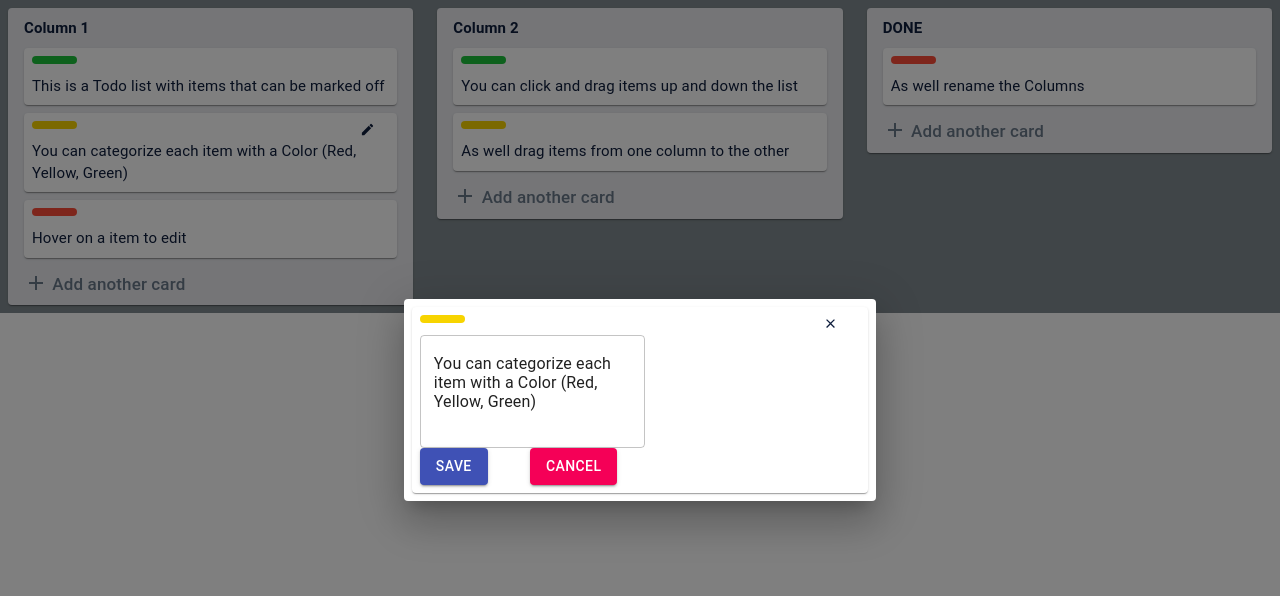
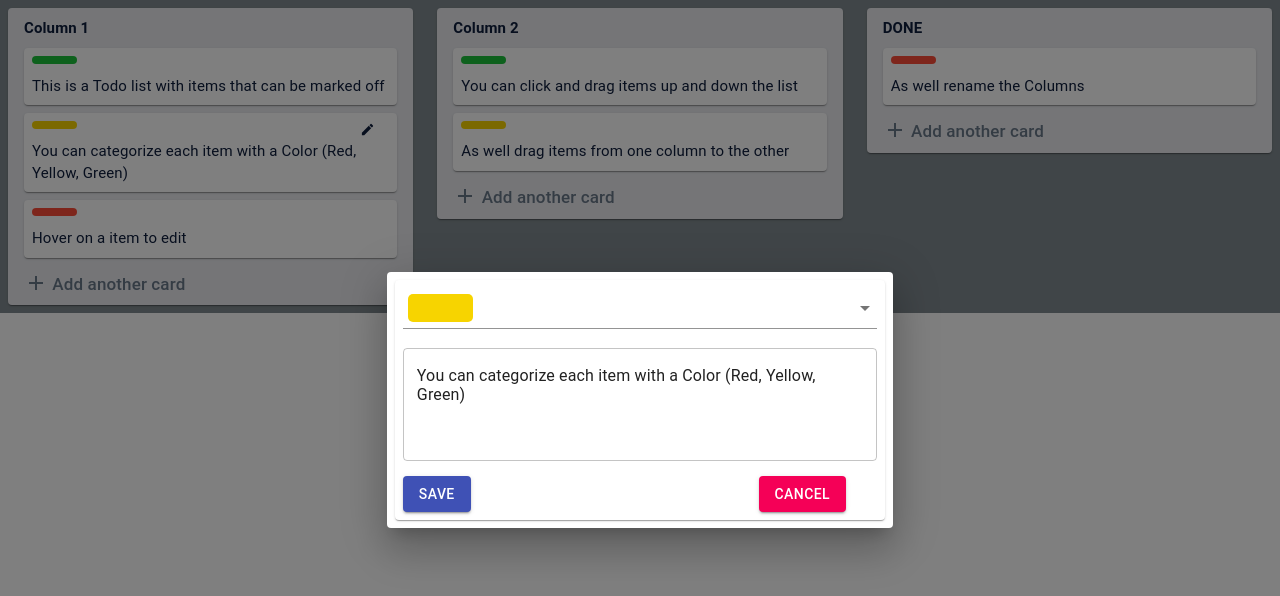
Before and after one commit to IsmaelTerreno/trello-geek, a React (Create React App) app: page / in a window 1280 px wide. Both pictures are taken after a click on the element 210 px from the left and 152 px from the top of the page. Shown: the top 596 px of the page. Built offline with nearby package versions, Linux system fonts and the light colour scheme.

Commit message:
Update color in task.

```diff
--- a/src/TaskCardForm.js
+++ b/src/TaskCardForm.js
@@ -1,8 +1,16 @@
 import React, {useState, useEffect} from 'react';
 import { makeStyles } from '@material-ui/core/styles';
-import { Paper, Box, Grid, Dialog, TextField, Button } from '@material-ui/core';
+import {
+  Paper,
+  Box,
+  Grid,
+  Dialog,
+  TextField,
+  Button,
+  Select,
+  MenuItem,
+ } from '@material-ui/core';
 import PropTypes from 'prop-types';
-import CloseIcon from '@material-ui/icons/Close';
 import { v4 as uuidv4 } from 'uuid';
 
 const CATEGORY_COLOR = {
@@ -10,7 +18,7 @@ const CATEGORY_COLOR = {
     yellow: '#f7d400',
     red: '#fd4d39',
 };
-
+const menuOptions = Object.keys(CATEGORY_COLOR);
 const useStyles = makeStyles((theme) => ({
   paper: {
     padding: theme.spacing(1),
@@ -23,11 +31,14 @@ const useStyles = makeStyles((theme) => ({
     textAlign: 'left',
   },
   label:{
-    backgroundColor: CATEGORY_COLOR.green,
-    padding: '4px',
+    padding: '14px',
     width: '37px',
     borderRadius: '5px',
-    marginBottom: '5px'
+    marginLeft:'5px',
+  },
+  descriptionInput:{
+    marginTop: '15px',
+    marginBottom: '15px'
   },
   editIcon:{
     fontSize:'15px',
@@ -68,30 +79,41 @@ const TaskCardForm = ({
         event.preventDefault();
         onSave({
           ...taskInput,
-          description: event.target[0].value
+          labelColor: event.target[0].value,
+          description: event.target[1].value,
         });
       }}>
         <Paper className={classes.paper} >
           <Grid container spacing={0}>
-              <Grid item xs={11}>
-                <Box component="div" className={classes.label} style={{backgroundColor: CATEGORY_COLOR[task.labelColor]}} />
-              </Grid>
-              <Grid item xs={1}>
-                <CloseIcon
-                  className={classes.closeIcon}
-                  onClick={()=> onClose()}
-                />
+              <Grid item xs={12}>
+                <Select
+                  fullWidth
+                  id="categoryColorInput"
+                  defaultValue={taskInput.labelColor}
+                >
+                  {
+                    menuOptions.map((menuItem)=>{
+                      return(
+                        <MenuItem value={menuItem}>
+                          <Box component="div" className={classes.label} style={{backgroundColor: CATEGORY_COLOR[menuItem]}} />
+                        </MenuItem>
+                      );
+                    })
+                  }
+                </Select>
               </Grid>
               <Grid item xs={12}>
                 <TextField
                   id="taskDescriptionInput"
                   multiline
                   rows={4}
+                  fullWidth
                   variant="outlined"
                   defaultValue={taskInput.description}
+                  className={classes.descriptionInput}
                 />
               </Grid>
-              <Grid item xs={3}>
+              <Grid item xs={9}>
                 <Button
                   variant="contained"
                   color="primary"
@@ -99,7 +121,7 @@ const TaskCardForm = ({
                   Save
                 </Button>
               </Grid>
-              <Grid item xs={9}>
+              <Grid item xs={3}>
                 <Button variant="contained" color="secondary" onClick={onCancel}>
                   Cancel
                 </Button>
```
